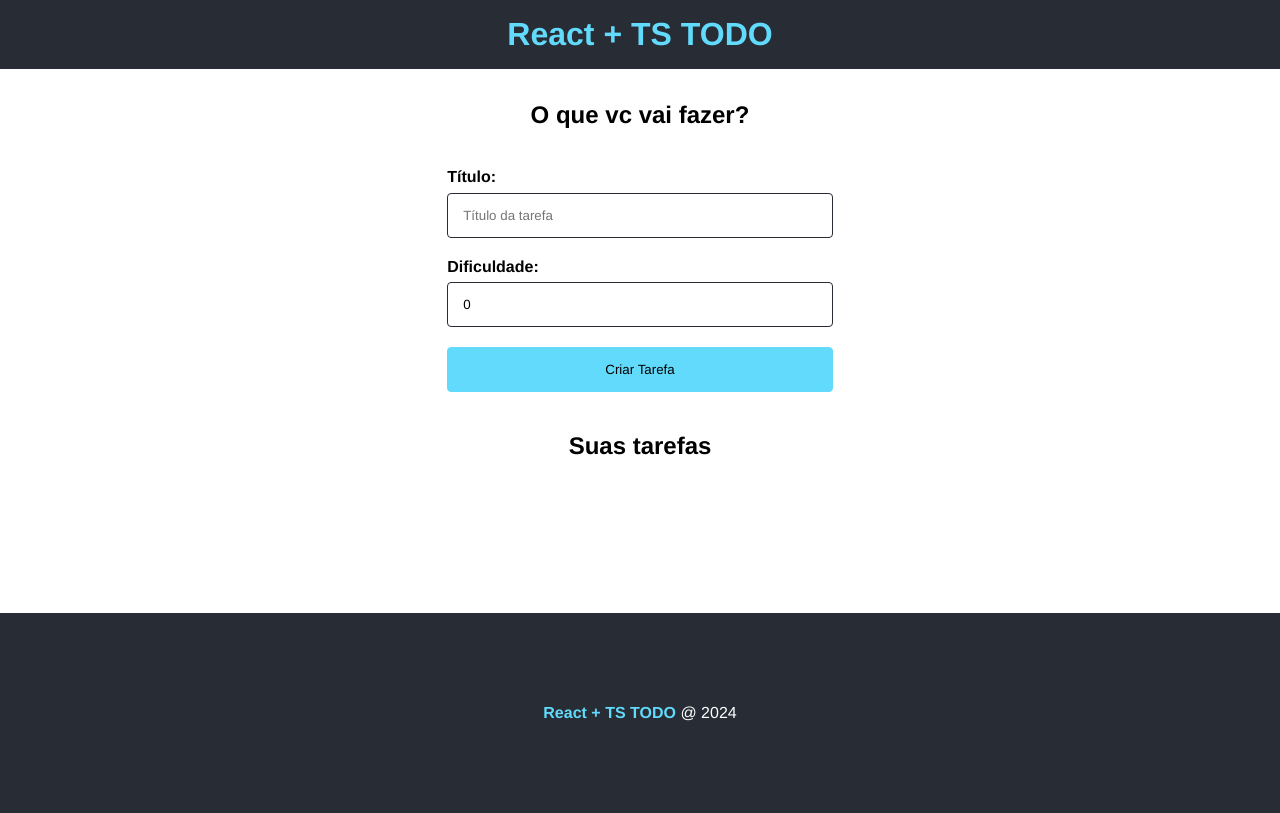
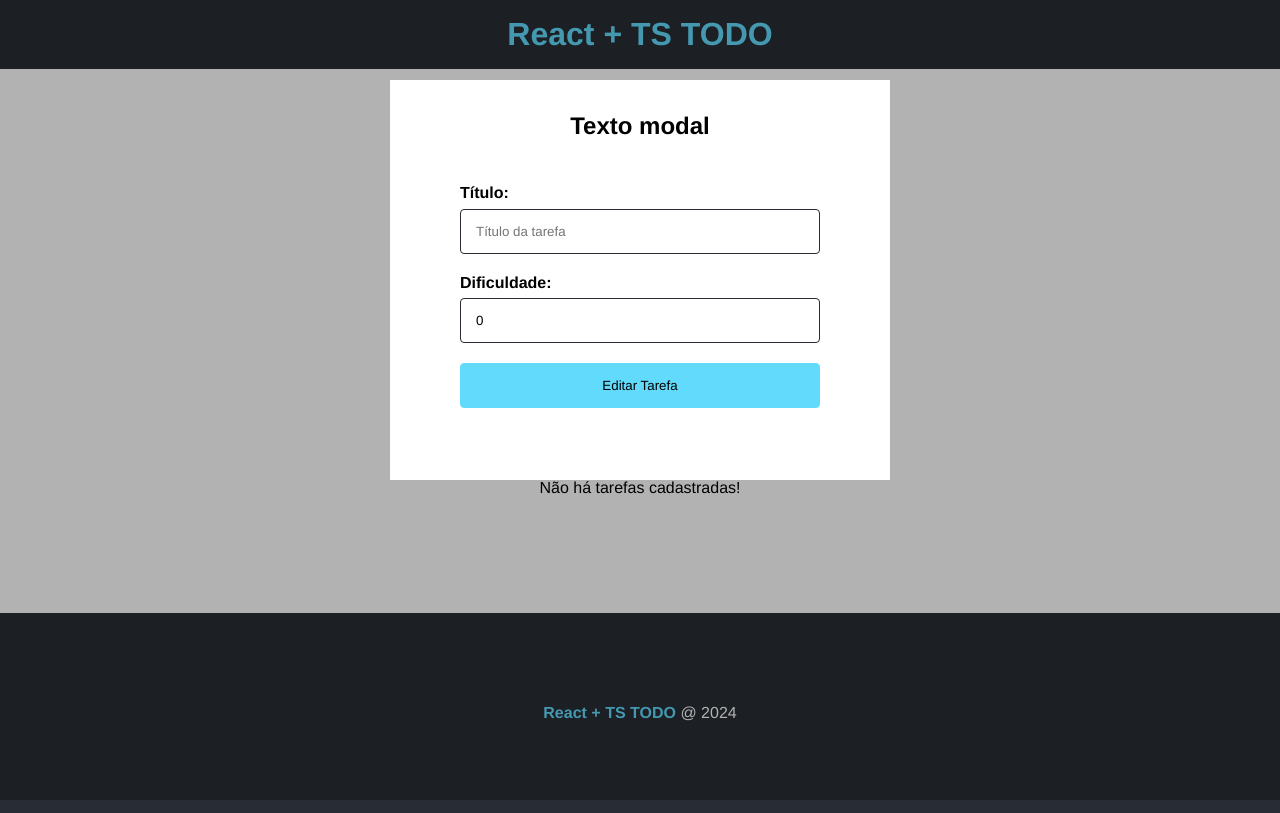
Before and after one commit to alequissandrara/todo_list_react, a React (Create React App) app: page / in a window 1280 px wide. Built offline with nearby package versions, Linux system fonts and the light colour scheme.

Commit message:
Criação e estilização do modal

```diff
--- a/package.json
+++ b/package.json
@@ -39,5 +39,8 @@
       "last 1 firefox version",
       "last 1 safari version"
     ]
+  },
+  "devDependencies": {
+    "@babel/plugin-proposal-private-property-in-object": "^7.21.11"
   }
 }
--- a/src/App.tsx
+++ b/src/App.tsx
@@ -1,23 +1,39 @@
 import { useState } from "react";
+
+// Componentes
 import Footer from "./components/Footer";
 import Header from "./components/Header";
+import Modal from "./components/Modal";
 import TaskForm from "./components/TaskForm";
 import TaskList from "./components/TaskList";
 
-//CSS
+// CSS
 import styles from "./App.module.css";
 
-//Interface
+// Interface
 import { ITask } from "./interfaces/Task";
 
+// Função principal do componente
 function App() {
   const [taskList, setTaskList] = useState<ITask[]>([]);
+
+  const deleteTask = (id: number) => {
+    setTaskList(
+      taskList.filter((task) => {
+        return task.id !== id;
+      })
+    );
+  };
+
   return (
     <div>
+      <Modal
+        children={<TaskForm btnText="Editar Tarefa" taskList={taskList} />}
+      />
       <Header />
       <main className={styles.main}>
         <div>
-          <h2>O que vc vai fazer?</h2>
+          <h2>O que você vai fazer?</h2>
           <TaskForm
             btnText="Criar Tarefa"
             taskList={taskList}
@@ -26,7 +42,7 @@
         </div>
         <div>
           <h2>Suas tarefas</h2>
-          <TaskList taskList={taskList} />
+          <TaskList taskList={taskList} handleDelete={deleteTask} />
         </div>
       </main>
       <Footer />
--- /dev/null
+++ b/src/components/Modal.module.css
@@ -0,0 +1,31 @@
+.fade {
+  width: 100%;
+  height: 100%;
+  position: absolute;
+  background-color: #000;
+  opacity: 0.3;
+}
+
+.modal {
+  position: absolute;
+  top: 10%;
+  right: 0;
+  left: 0;
+  margin: 0 auto;
+  width: 500px;
+  height: 400px;
+  z-index: 1;
+  background-color: #fff;
+  display: flex;
+  flex-direction: column;
+  justify-content: center;
+  text-align: center;
+}
+
+.modal h2 {
+  margin-bottom: 1em;
+}
+
+.modal form {
+  width: 90%;
+}
--- /dev/null
+++ b/src/components/Modal.tsx
@@ -0,0 +1,20 @@
+//Css
+import styles from "./Modal.module.css";
+
+interface Props {
+  children: React.ReactNode;
+}
+
+const Modal = ({ children }: Props) => {
+  return (
+    <div id="modal">
+      <div className={styles.fade}></div>
+      <div className={styles.modal}>
+        <h2>Texto modal</h2>
+        {children}
+      </div>
+    </div>
+  );
+};
+
+export default Modal;
--- a/src/components/TaskList.module.css
+++ b/src/components/TaskList.module.css
@@ -0,0 +1,38 @@
+.task {
+  display: flex;
+  justify-content: space-between;
+  max-width: 400px;
+  margin: 0 auto;
+  border-bottom: 1px solid #ccc;
+  padding: 1em;
+}
+
+.details {
+  text-align: left;
+}
+
+.details h4 {
+  font-size: 1.2em;
+  margin-bottom: 1em;
+}
+
+.actions {
+  display: flex;
+  flex-direction: column;
+  align-items: center;
+  justify-content: center;
+}
+
+.actions i {
+  margin-bottom: 0.5em;
+  font-size: 1.2em;
+  cursor: pointer;
+  background-color: #282c34;
+  color: #fff;
+  padding: 0.4em;
+  transition: 0.5s;
+}
+
+.actions i:hover {
+  color: #61dafb;
+}
--- a/src/components/TaskList.tsx
+++ b/src/components/TaskList.tsx
@@ -2,13 +2,39 @@
 import { ITask } from "../interfaces/Task";
 
 //Css
+import styles from "./TaskList.module.css";
 
 type Props = {
   taskList: ITask[];
+  handleDelete(id: number): void;
 };
 
-const TaskList = (props: Props) => {
-  return <></>;
+const TaskList = ({ taskList, handleDelete }: Props) => {
+  return (
+    <>
+      {taskList.length > 0 ? (
+        taskList.map((task) => (
+          <div key={task.id} className={styles.task}>
+            <div className={styles.details}>
+              <h4>{task.title}</h4>
+              <p>Dificuldade: {task.difficulty}</p>
+            </div>
+            <div className={styles.actions}>
+              <i className="bi bi-pencil"></i>
+              <i
+                className="bi bi-trash"
+                onClick={() => {
+                  handleDelete(task.id);
+                }}
+              ></i>
+            </div>
+          </div>
+        ))
+      ) : (
+        <p>Não há tarefas cadastradas!</p>
+      )}
+    </>
+  );
 };
 
 export default TaskList;
```
Also changed, not shown: 1 other file (tests, documents, lock files or other folders).
